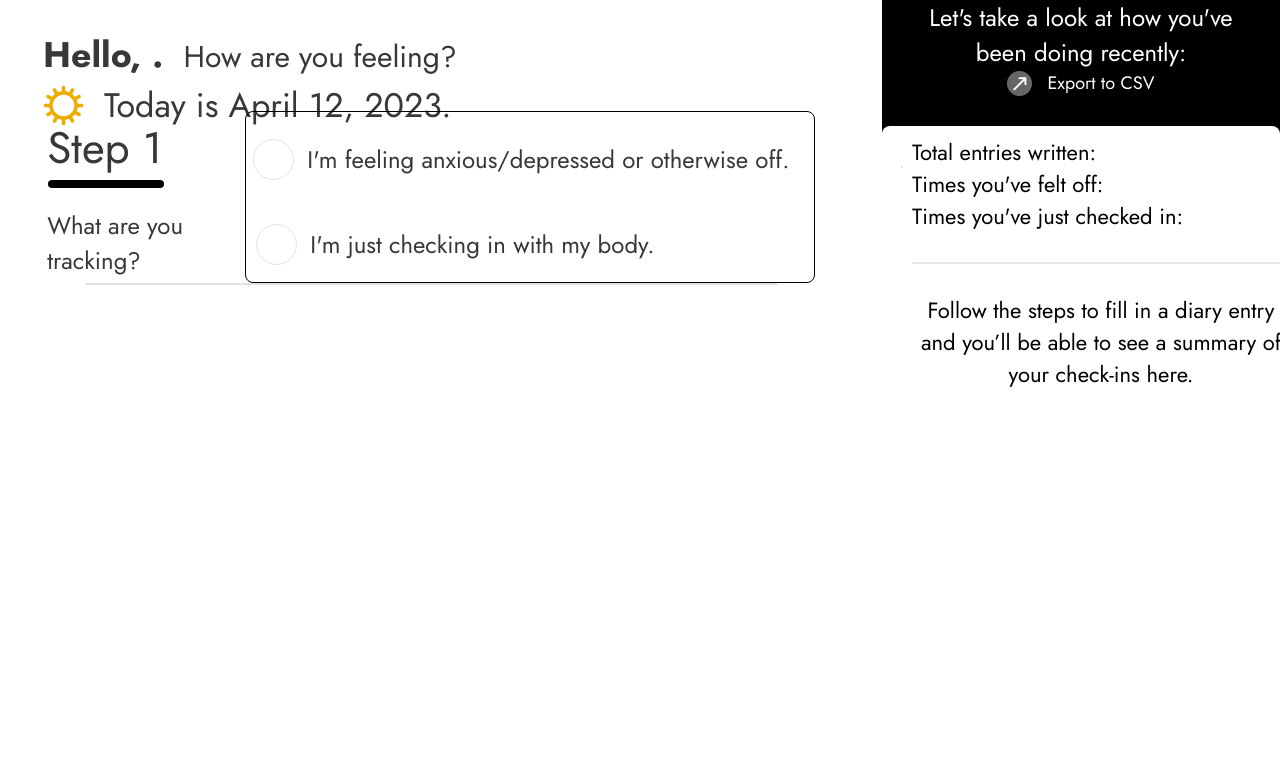
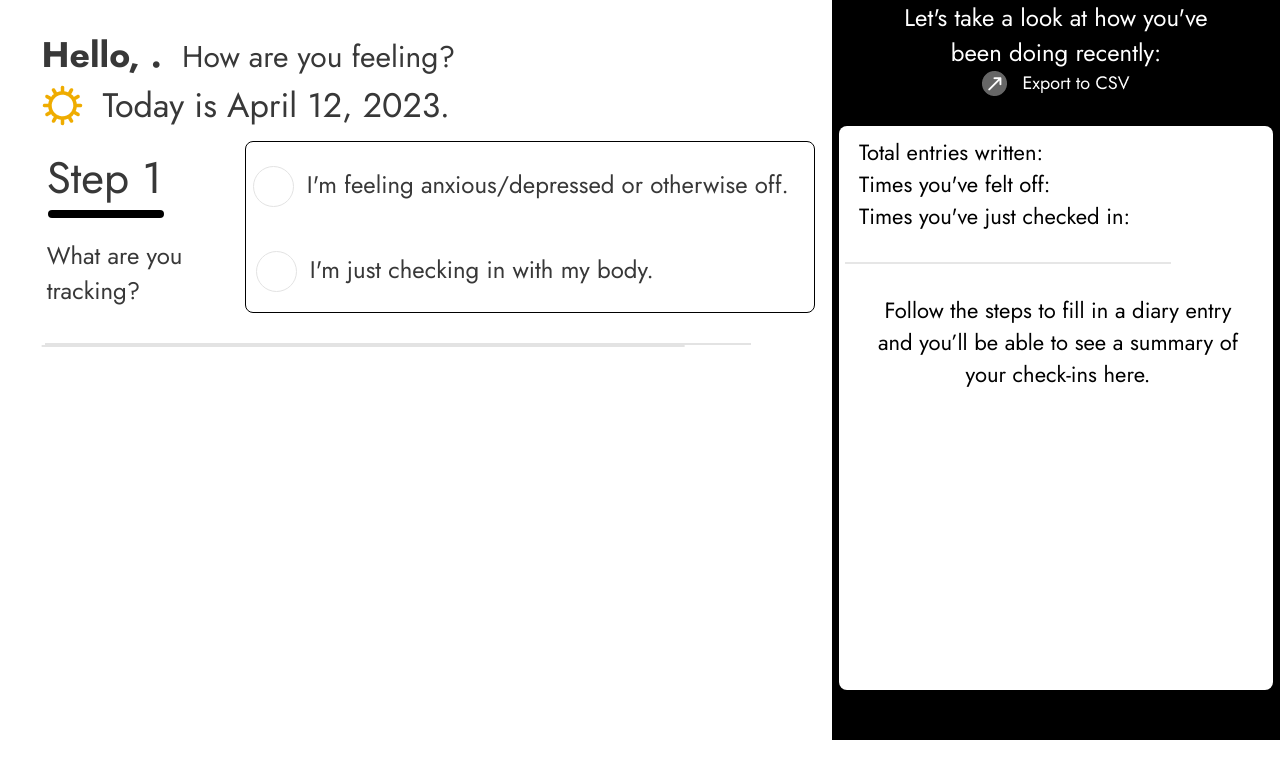
Before and after one commit to isverzh85/mindful-mood, a React (Create React App) app: page /landing-page in a window 1280 px wide. Shown: the top 778 px of the page. Built offline with nearby package versions, Linux system fonts and the light colour scheme.

Commit message:
adjustments to the pages

```diff
--- a/src/Pages/Home/styles.module.scss
+++ b/src/Pages/Home/styles.module.scss
@@ -33,8 +33,7 @@ body, html {
   font-weight: 400;
   font-size: 3rem;
   line-height: 1.3;
-  align-self: center;
-  margin-bottom: 10px;
+  color: #000000;
 }
 
 .nameInputLabel::after {
@@ -218,7 +217,7 @@ body, html {
     z-index: 2;
 }
 
-  .sketchContainer.visible {
+.sketchContainer.visible {
     opacity: 1;
 }
 
--- a/src/Pages/Landing/Landing.js
+++ b/src/Pages/Landing/Landing.js
@@ -23,19 +23,26 @@ export const LandingPage = () => {
     if (savedName) {
       setName(savedName);
     }
+
     const savedColor = localStorage.getItem("color");
     if (savedColor) {
       document.documentElement.style.setProperty('--underline-color', savedColor);
       setColor(savedColor);
     }
+
     const savedIsAnxiousChecked = localStorage.getItem("isAnxiousChecked");
     if (savedIsAnxiousChecked) {
       setIsAnxiousChecked(savedIsAnxiousChecked === "true");
     }
+
     const savedFeelings = localStorage.getItem("feeling");
     if (savedFeelings) {
       setSelectedFeeling(savedFeelings);
       setFeelings(savedFeelings);
+    }
+    const savedCurrentStep = localStorage.getItem("currentStep");
+    if (savedCurrentStep) {
+      setCurrentStep(parseInt(savedCurrentStep, 10));
     }
   }, []);
 
@@ -59,17 +66,11 @@ export const LandingPage = () => {
     setSelectedFeeling(selectedFeeling);
     setFeelings(selectedFeeling);
     setIsAnxiousChecked(selectedFeeling === "anxious");
-    if (selectedFeeling === "anxious" || selectedFeeling === "checkingIn") {
-      setCurrentStep(2);
-    } else {
-      setCurrentStep(1);
-    }
+    setCurrentStep(selectedFeeling === "anxious" || selectedFeeling === "checkingIn" ? 2 : 1);
+
     localStorage.setItem("feeling", selectedFeeling);
     localStorage.setItem("isAnxiousChecked", selectedFeeling === "anxious");
-    localStorage.setItem(
-      "currentStep",
-      selectedFeeling === "anxious" || selectedFeeling === "checkingIn" ? "2" : "1"
-    );
+    localStorage.setItem("currentStep", selectedFeeling === "anxious" || selectedFeeling === "checkingIn" ? "2" : "1");
   };
 
   const handleFinishedWriting = () => {
@@ -82,14 +83,7 @@ export const LandingPage = () => {
 
   useEffect(() => {
     setIsRadioSelected(currentStep === 1);
-  }, [currentStep]);
-
-  useEffect(() => {
     localStorage.setItem("currentStep", currentStep.toString());
-  }, [currentStep]);
-
-  useEffect(() => {
-    setIsRadioSelected(currentStep === 1);
   }, [currentStep]);
 
 return (
@@ -135,8 +129,10 @@ return (
               </label>
             </div>
           </div>
-          <div className={styles.lineOne}></div>
+          {/* <div className={styles.lineOne}></div> */}
         </div>
+        <div className={styles.lineOne}></div>
+
         <div className={styles.stepTwoContainer}>
           {!isRadioSelected && (
             <div
--- a/src/Pages/Landing/styles.module.scss
+++ b/src/Pages/Landing/styles.module.scss
@@ -11,6 +11,7 @@
   height: 2.4vh;
   margin-left: 5%;
   margin-top: 4vh;
+  margin-bottom:30px;
 }
 
 .step {
@@ -76,7 +77,6 @@
 .date{
   vertical-align: middle;
   margin-left: 10px;
-
   height: 49px;
   font-weight: 400;
   font-size: 34px;
@@ -109,8 +109,6 @@
   line-height: 35px;
   color: #383838;
   display: inline-block;
-  vertical-align: middle;
-  margin-top:10px;
 }
 
 .checkingIn {
@@ -121,8 +119,6 @@
   line-height: 35px;
   color: #383838;
   display: inline-block;
-  vertical-align: middle;
-  margin-top:10px;
 }
 
 .anxiousButton {
@@ -130,10 +126,8 @@
   width: 41px;
   height: 41px;
   margin-left: 7px;
-  margin-top: 10px;
   background-color: var(--underline-color);
   border: 1px solid var(--underline-color);
-  vertical-align: middle;
 }
 
 .checkingButton {
@@ -141,19 +135,17 @@
   width: 41px;
   height: 41px;
   margin-left: 10px;
-  margin-top: 10px;
   background-color: var(--underline-color);
   border: 1px solid var(--underline-color);
-  vertical-align: middle;
 }
 
 .notesContainer {
-  max-width:398px;
-  width: 100%;
-  height:924px;
+  max-width: 100%;
+  width: 35%;
+  height: 740px;
+  margin: 0;
+  padding: 0;
   display: flex;
-  flex: 1;
-  margin-left: 20px;
   flex-direction: column;
   justify-content: center;
   align-items: center;
@@ -181,32 +173,21 @@
 }
 
 .notesContainerTwo {
-  width: 438px;
-  height: 794px;
   background: #FFFFFF;
   border-radius: 8px;
   margin: 30px auto;
-
   width: 100%;
   max-width: 434px;
   height: 100vh;
-
-
-  // width: 80%;
-  // max-width: 434px;
-  // height: 650px;
-  // margin: 30px auto;
-  // background: #ffffff;
-  // border-radius: 8px;
 }
 
 .lineOne {
-  width: 80%;
-  max-width: 890px;
+  width: 55vw;
   height: 0px;
-  margin-left: 10%;
-  border: 1px solid #e3e3e3;
+  border: 1px solid #E3E3E3;
   transform: rotate(180deg);
+  margin-left: 45px;
+  margin-top: 30px;
 }
 
 .stepTwo.grayedOutStep {
@@ -228,8 +209,8 @@
 }
 
 .stepTwo {
-  margin-left: 10%;
-  margin-top: 30px;
+  margin-left: 5%;
+  margin-top: 20px;
   font-family: 'Jost';
   font-style: normal;
   font-weight: 400;
@@ -239,10 +220,10 @@
 }
 
 .lineTwo {
-  width: 80%;
+  width: 77%;
   max-width: 890px;
   height: 0px;
-  margin-left: 10%;
+  margin-left: 5%;
   border: 1px solid #e3e3e3;
   transform: rotate(180deg);
 }
@@ -275,7 +256,6 @@
 .logo{
     width: 146.95px;
     height: 22.5px;
-    margin-top:30px;
 }
 
 .sunLogo{
@@ -286,7 +266,7 @@
 .entries{
     width: 185px;
     height: 32px;
-    margin-left:30px;
+    margin-left:20px;
     margin-top:10px;
     font-family: 'Jost';
     font-style: normal;
@@ -299,7 +279,7 @@
 .timeOff{
     width: 192px;
     height: 32px;
-    margin-left: 30px;
+    margin-left: 20px;
     font-family: 'Jost';
     font-style: normal;
     font-weight: 400;
@@ -310,7 +290,7 @@
 
 .checkedIn{
     height: 32px;
-    margin-left: 30px;
+    margin-left: 20px;
     font-family: 'Jost';
     font-style: normal;
     font-weight: 400;
@@ -320,9 +300,9 @@
 }
 
 .lineStep{
-    width: 378px;
+    width: 324px;
     height: 0px;
-    margin-left: 30px;
+    margin-left: 6px;
     margin-top: 30px;
     border: 1px solid #E6E6E6;
     transform: rotate(180deg);
@@ -361,7 +341,7 @@ input[type="radio"]:checked {
 .stepOneContainer{
     display: flex;
     align-items: center;
-  }
+}
 
 .stepTwoUnderline{
     width: 116px;
@@ -381,7 +361,6 @@ input[type="radio"]:checked {
 
 .stepTwoContainer {
     display:flex;
-    align-items:baseline;
 }
 
 .grayedOut {
--- a/src/components/CheckingIn/styles.module.scss
+++ b/src/components/CheckingIn/styles.module.scss
@@ -16,13 +16,12 @@
   font-size: 24px;
   line-height: 35px;
   color: #383838;
-    margin-left: 180px;
-    margin-top: 90px;
+  margin-left: 30px;
   margin-bottom: 30px;
 }
 
 .buttonDiaryEntry {
-    margin-left: 40px;
+    margin-left: 30px;
     font-family: 'Jost';
     font-style: normal;
     font-weight: 700;
@@ -39,8 +38,8 @@
     border-radius: 100px;
     width: fit-content;
     height: 61px;
-    margin-left: 180px;
-    margin-top: 40px;
+    margin-left: 30px;
+    margin-top: 30px;
 }
 
 .thirdStep {
@@ -76,5 +75,5 @@
   }
 
 .messageContainer {
-    margin-bottom: 40px;
+    margin-bottom: 30px;
 }
--- a/src/components/FeelingDown/FeelingDown.js
+++ b/src/components/FeelingDown/FeelingDown.js
@@ -22,10 +22,13 @@ return(
                  <div className={styles.anxious}>
                       I'm sorry to hear that. Let's take note of those feelings.
                  </div>
+                 <div className={styles.diaryButtonWrapper}>
             <div className={styles.diaryButtonContainer}>
+
               <Link to="/diary" className={styles.diaryButton}>
                 Write diary entry
               </Link>
+            </div>
             </div>
           </div>
         </div>
--- a/src/components/FeelingDown/styles.module.scss
+++ b/src/components/FeelingDown/styles.module.scss
@@ -9,21 +9,21 @@
 }
 
 .diaryButtonContainer {
-    display: flex;
-    align-items: center;
   box-sizing: border-box;
   border: 5px solid var(--underline-color);
   border-radius: 100px;
-    width: fit-content;
+  width:252px;
   height: 61px;
-    margin-left: 74px;
-    margin-top: 40px;
+}
+
+.diaryButtonWrapper{
+  display:flex;
 }
 
 .thirdStep {
     width: 120px;
     height: 64px;
-    margin-top: 36px;
+    margin-top: 30px;
     margin-bottom: 20px;
     font-family: 'Jost';
     font-style: normal;
@@ -37,7 +37,7 @@
     width: 558px;
     height: 35px;
     margin-left: 30px;
-    margin-top: 35px;
+    margin-top: 30px;
     font-family: 'Jost';
     font-style: normal;
     font-weight: 400;
@@ -47,14 +47,14 @@
 }
 
 .feelBetterText {
-    margin-left: 40px;
-    margin-bottom: 40px;
+    margin-left: 30px;
+    margin-bottom: 30px;
 }
 
 .diaryEntry {
-    width: 231px;
-    height: 35px;
-    margin-left: 50px;
+  width: 291px;
+  height: 61px;
+  margin-left: 30px;
   margin-top: 20px;
   font-family: 'Jost';
   font-style: normal;
@@ -63,9 +63,6 @@
   line-height: 35px;
   color: var(--underline-color);
   box-sizing: border-box;
-    /* position: absolute; */
-    width: 291px;
-    height: 61px;
   border: 5px solid var(--underline-color);
   border-radius: 100px;
 }
@@ -77,20 +74,17 @@
     font-size: 24px;
     line-height: 35px;
     color: #383838;
-    margin-left: 80px;
-    margin-bottom: 40px;
+    margin-left: 30px;
+    margin-bottom: 30px;
 }
 
 .anxiousContainer {
-    margin-bottom: 40px;
+    margin-bottom: 30px;
 }
 
 .secondStepContainer {
-    display: flex;
-    align-items: center;
-    margin-top: 75px;
-    margin-left: 100px;
-    opacity: 0.5;
+    margin-top: 30px;
+    margin-left: 10px;
 }
 
 .secondStepContainer.active {
```
Lines whose indentation alone changed are shown as unchanged.
